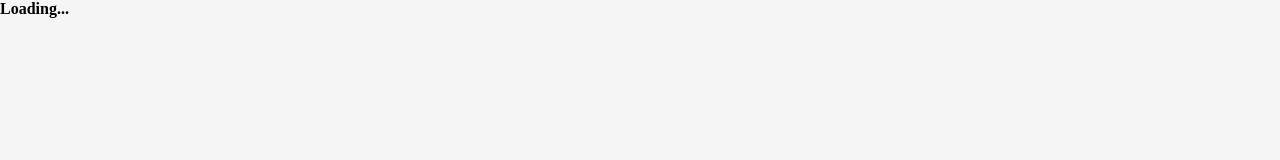
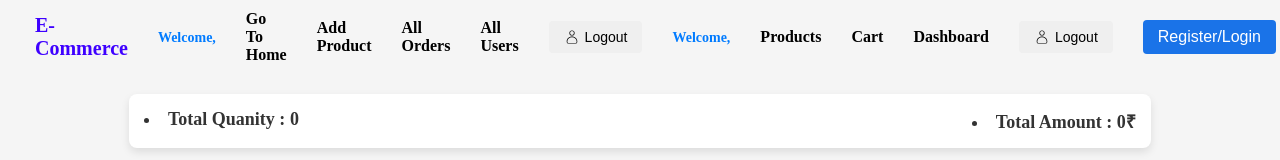
Before and after one commit to Vivek-Salwan1/e-commerce-frontend, a React (Create React App) app: page /cart in a window 1280 px wide. Shown: the top 160 px of the page. Built offline with nearby package versions, Linux system fonts and the light colour scheme; no server answers; the HTML template or start-up script is replaced by a standard one; a web font is replaced by a local one.

Commit message:
lot of changes

```diff
--- a/src/App.js
+++ b/src/App.js
@@ -28,16 +28,16 @@ function App() {
   useEffect(() => {
 
     axios.defaults.withCredentials = true
-    axios.get('http://localhost:3001/')
+    axios.get('https://e-commerce-backend-5blo.onrender.com/')
       .then(resp => setUser(resp.data))
       .catch(err => console.log(err))
 
   }, [])
 
-  if (!user) return <p>Loading...</p>
+  // if (!user) return <p>Loading...</p>
   return (
 
-    <userContext.Provider value={user}>
+    <userContext.Provider value={{user, setUser}}>
     <BrowserRouter>
       <div className="app-container">
         <Navbar />
--- a/src/componants/Login.js
+++ b/src/componants/Login.js
@@ -1,8 +1,10 @@
 import axios from 'axios';
-import React, { useState } from 'react'
+import React, { useContext, useState } from 'react'
 import { Link, useNavigate } from 'react-router-dom'
+import { userContext } from '../App';
 
 function Login() {
+  const {user, setUser} = useContext(userContext);
 
   const navigate = useNavigate();
 
--- a/src/componants/Navbar.js
+++ b/src/componants/Navbar.js
@@ -1,12 +1,12 @@
 import React, { useContext } from 'react'
 import '../styles/navbar.css'
 import { Link, useNavigate } from 'react-router-dom'
-import { userContext } from '../App'
+// import { userContext } from '../App'
 import axios from 'axios'
 import { CiUser } from "react-icons/ci";
 
 function Navbar() {
-  const user = useContext(userContext)
+  // const user = useContext(userContext)
   const navigate = useNavigate()
 
 
@@ -30,20 +30,16 @@ function Navbar() {
         <Link to='/'> <li className='logo'>E-Commerce</li> </Link>
       </ul>
 
-      {/* <ul>
-        <li> <input type="text" placeholder='Search Products' />     </li>
-      </ul> */}
+
 
       <ul>
 
 
 
 
-        {
-          user && user.name == 'admin' ?
 
             <ul>
-              <li style={{cursor:'default', textDecoration:'none', color:'#007bff'}}> <span> Welcome, {user.name}</span></li>
+              <li style={{cursor:'default', textDecoration:'none', color:'#007bff'}}> <span> Welcome, </span></li>
              <Link to='/products'> <li>Go To Home</li> </Link>
              <Link to='/add-product'><li>Add Product</li></Link>
               <Link to='/all-orders'> <li>All Orders</li> </Link>
@@ -52,11 +48,10 @@ function Navbar() {
 
             </ul>
 
-            : user.name ?
 
               <ul>
 
-                <li style={{cursor:'default', textDecoration:'none', color:'#007bff'}}> <span> Welcome, {user.name}</span></li>
+                <li style={{cursor:'default', textDecoration:'none', color:'#007bff'}}> <span> Welcome, </span></li>
 
                <Link to='/products'>  <li>Products</li> </Link>
                <Link to='/cart'>  <li>Cart</li> </Link>
@@ -64,11 +59,11 @@ function Navbar() {
                 <li  onClick={handleLogout}><button> <CiUser/><span className="logout-text">Logout</span></button> </li>
 
               </ul>
-              :
+
               <li>
                 <Link to='/register'> <button style={{backgroundColor:'#1A73E8', color:'#FFFF'}}>Register/Login</button>  </Link>
               </li>
-        }
+
 
 
       </ul>
```
